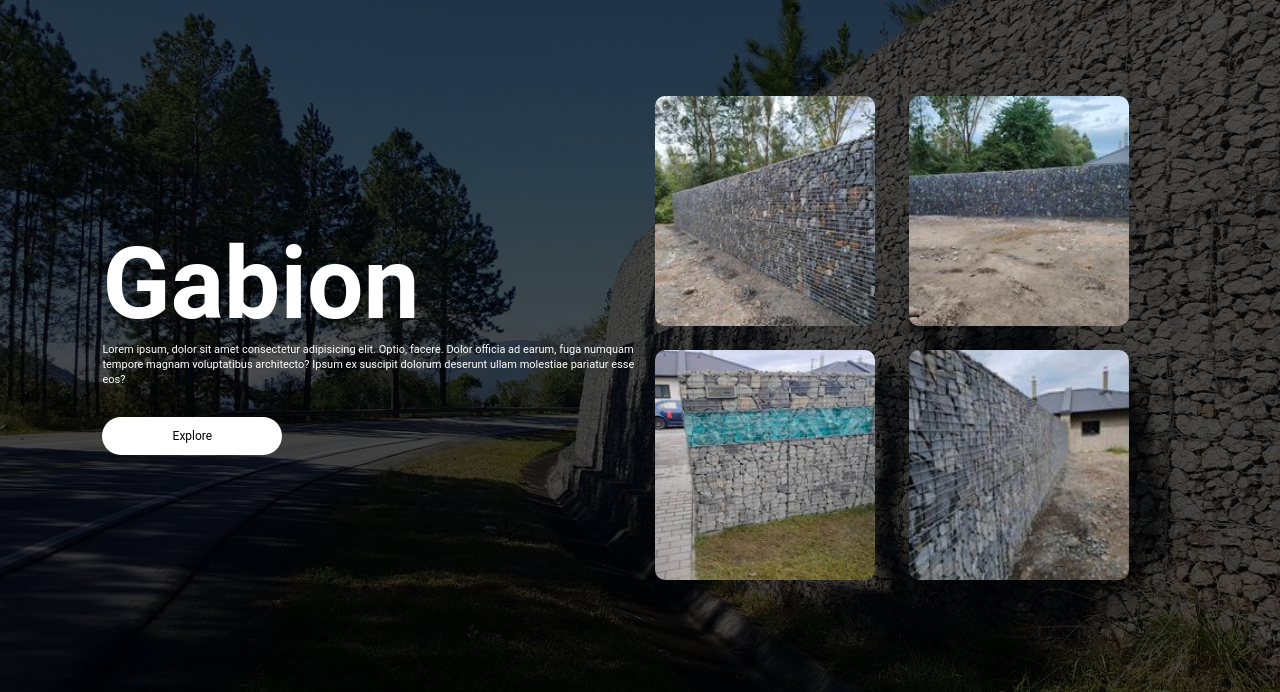
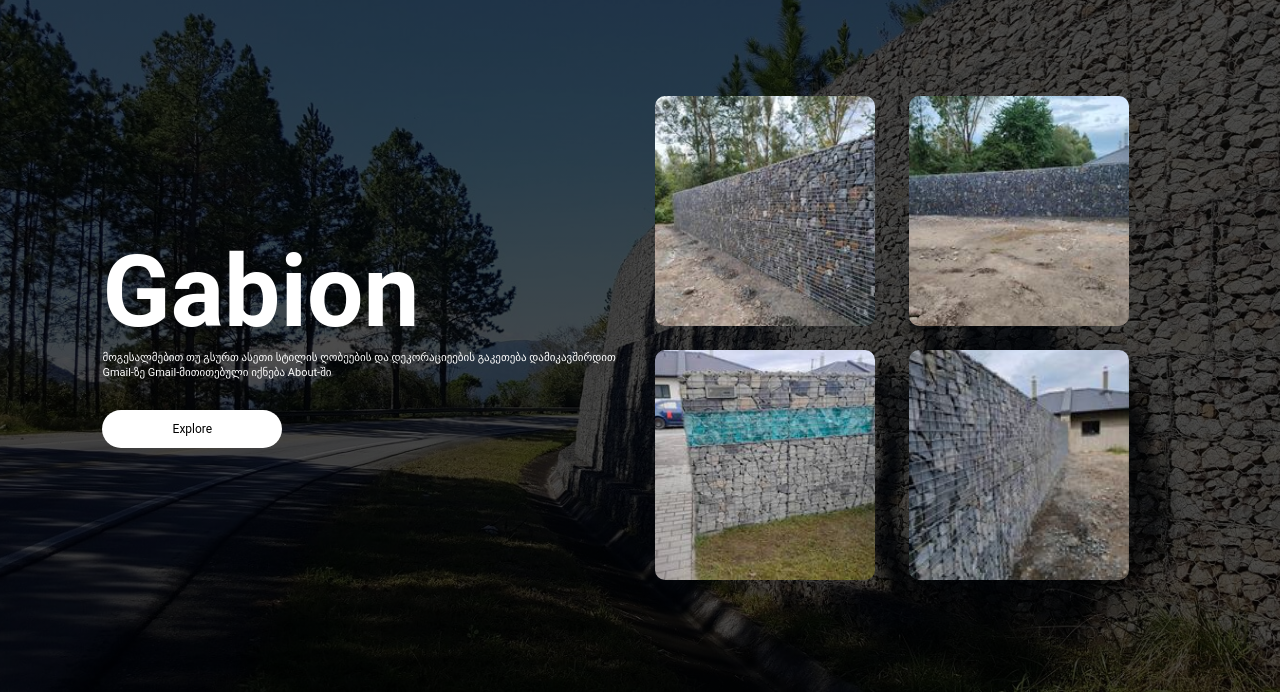
Before and after one commit to xvedela/gabioni.ge, a plain HTML site: page index.html in a window 1280 px wide. Shown: the part 108-800 px from the top of the page. Drawn offline with Linux system fonts and the light colour scheme.

Commit message:
changed about

```diff
--- a/index.html
+++ b/index.html
@@ -22,9 +22,8 @@
         <div class="row">
             <div class="col">
                 <h1>Gabion</h1>
-                <p>Lorem ipsum, dolor sit amet consectetur adipisicing elit. Optio, facere.
-                     Dolor officia ad earum, fuga numquam tempore magnam voluptatibus architecto?
-                      Ipsum ex suscipit dolorum deserunt ullam molestiae pariatur esse eos?</p>
+                <p>მოგესალმებით თუ გსურთ ასეთი სტილის ღობეების და დეკორაციეების გაკეთება
+                     დამიკავშირდით Gmail-ზე Gmail-მითითებული იქნება About-ში</p>
                       <button type="button">Explore</button>
             </div>
             <div class="col">
```
